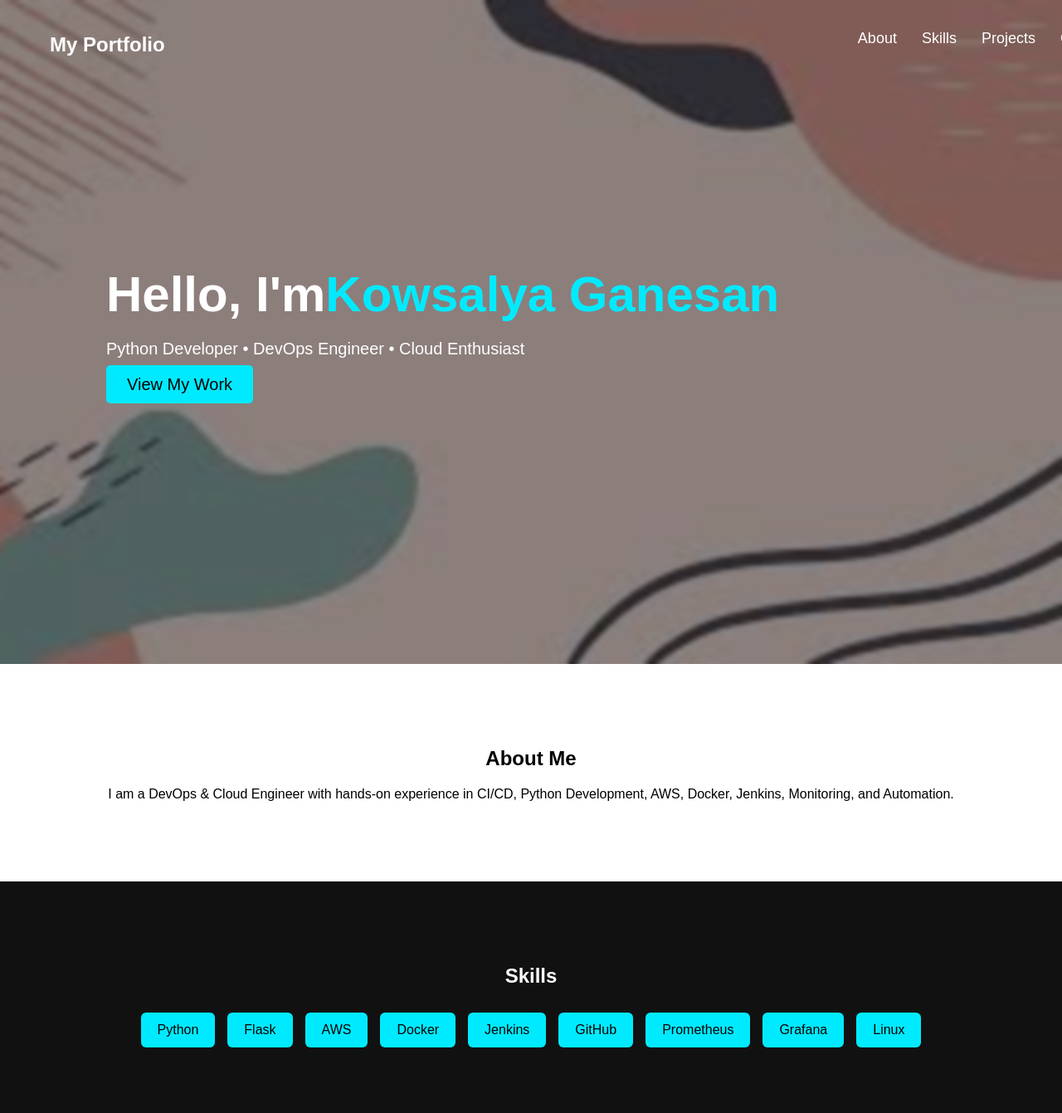
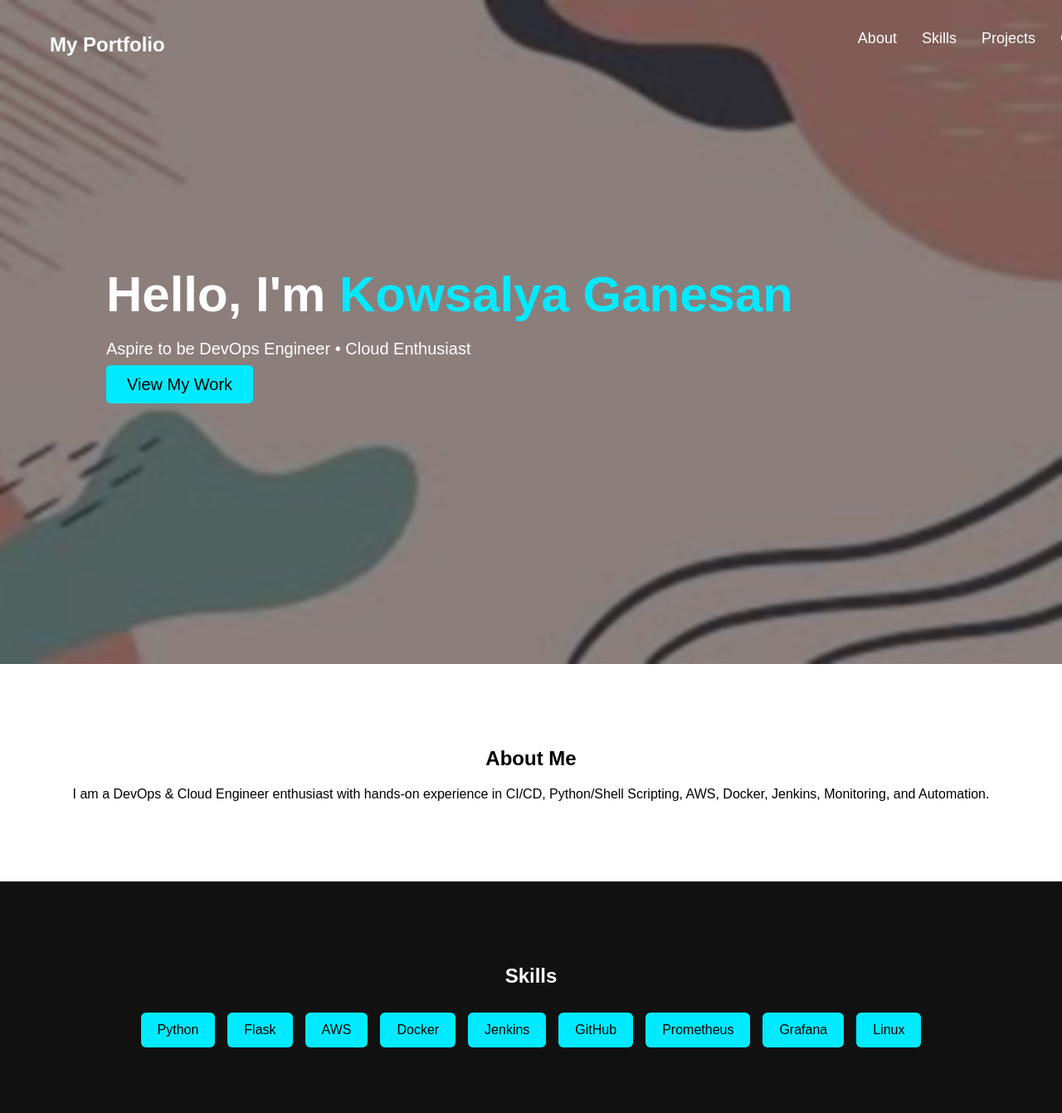
Before and after one commit to kowsie-devops/python-portfolio, a Flask app: page / in a window 1280 px wide; the page is wider, and only the part inside the window is pictured. Shown: the top 1341 px of that part at 83% size. Run offline with Flask 3, Linux system fonts and the light colour scheme.

Commit message:
modified

```diff
--- a/templates/index.html
+++ b/templates/index.html
@@ -22,8 +22,8 @@
         </nav>
 
         <div class="hero-content">
-            <h1>Hello, I'm<span class="highlight">Kowsalya Ganesan</span></h1>
-            <p>Python Developer • DevOps Engineer • Cloud Enthusiast</p>
+            <h1>Hello, I'm <span class="highlight">Kowsalya Ganesan</span></h1>
+            <p>Aspire to be DevOps Engineer • Cloud Enthusiast</p>
             <a href="#projects" class="btn">View My Work</a>
         </div>
 
@@ -34,8 +34,8 @@
     <section id="about" class="section">
         <h1>About Me</h1>
         <p>
-            I am a DevOps & Cloud Engineer with hands-on experience in CI/CD,
-            Python Development, AWS, Docker, Jenkins, Monitoring, and Automation.
+            I am a DevOps & Cloud Engineer enthusiast with hands-on experience in CI/CD,
+            Python/Shell Scripting, AWS, Docker, Jenkins, Monitoring, and Automation.
         </p>
     </section>
 
```
